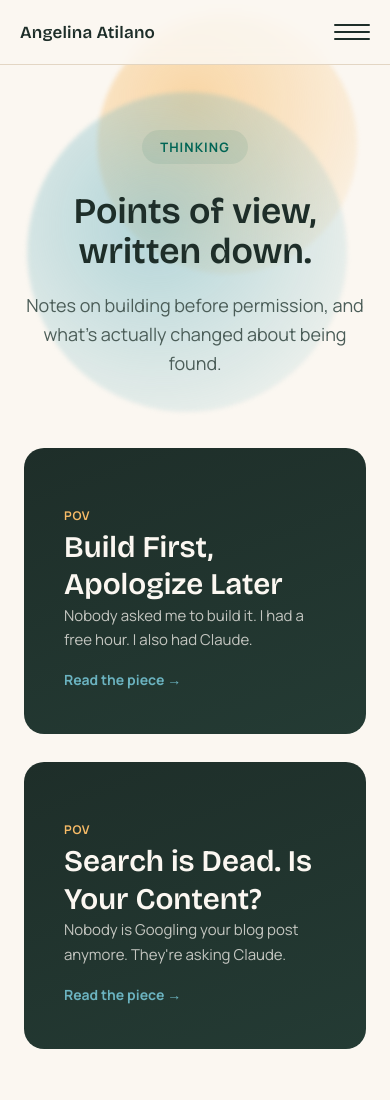
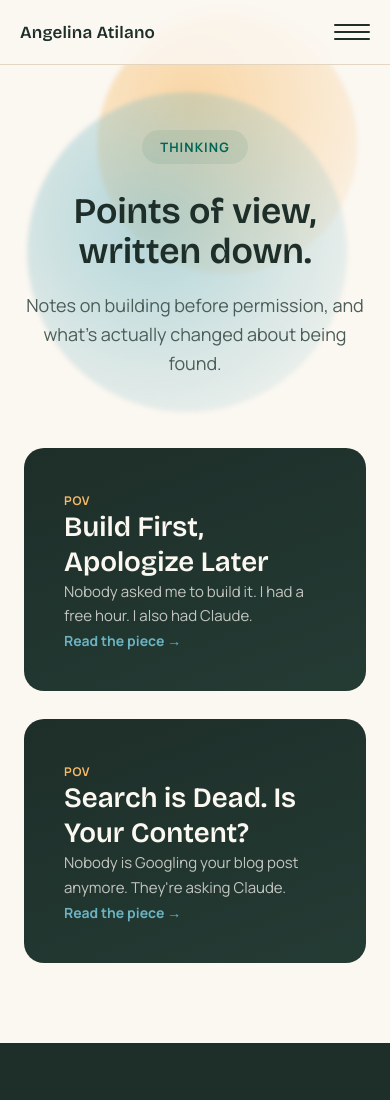
Before and after one commit to angelinatilano/portfolio, a plain HTML site: page thinking.html in a window 390 px wide. Shown: the top 1100 px of the page. Drawn offline with nearby package versions, Linux system fonts and the light colour scheme.

Commit message:
Fix Thinking page card mismatch and stray mobile tap outlines
- Remove inline font-size:30px overrides on Thinking page's POV cards
  so headings match Home's 28px (was a visible size mismatch)
- Reset -webkit-tap-highlight-color and add a clean focus-visible
  outline for the button-based interactive cards (Work/Thinking use
  <button> for the click-to-expand behavior, unlike Home's plain <a>
  cards, so they picked up the browser's default tap/focus box on
  mobile with no styling — this is what read as "funky")

```diff
--- a/css/style.css
+++ b/css/style.css
@@ -698,5 +698,21 @@ button.think-card {
   margin: 0;
   appearance: none;
   -webkit-appearance: none;
+  -webkit-tap-highlight-color: transparent;
+  outline: none;
 }
 button.case-card { border: 1px solid var(--border); }
+
+button.case-card:focus-visible,
+button.think-card:focus-visible,
+.back-btn:focus-visible,
+.dash-toggle-btn:focus-visible,
+.nav-toggle:focus-visible {
+  outline: 2px solid var(--teal);
+  outline-offset: 2px;
+}
+.back-btn,
+.dash-toggle-btn,
+.nav-toggle {
+  -webkit-tap-highlight-color: transparent;
+}
--- a/thinking.html
+++ b/thinking.html
@@ -35,15 +35,15 @@
 
   <section class="list-section narrow">
     <div class="think-grid">
-      <button class="think-card" data-open-detail="build-first" style="font-size: 30px;">
+      <button class="think-card" data-open-detail="build-first">
         <span class="tag">POV</span>
-        <h3 style="font-size:30px;">Build First, Apologize Later</h3>
+        <h3>Build First, Apologize Later</h3>
         <p>Nobody asked me to build it. I had a free hour. I also had Claude.</p>
         <span class="read-link">Read the piece →</span>
       </button>
-      <button class="think-card" data-open-detail="search-is-dead" style="font-size: 30px;">
+      <button class="think-card" data-open-detail="search-is-dead">
         <span class="tag">POV</span>
-        <h3 style="font-size:30px;">Search is Dead. Is Your Content?</h3>
+        <h3>Search is Dead. Is Your Content?</h3>
         <p>Nobody is Googling your blog post anymore. They're asking Claude.</p>
         <span class="read-link">Read the piece →</span>
       </button>
```
